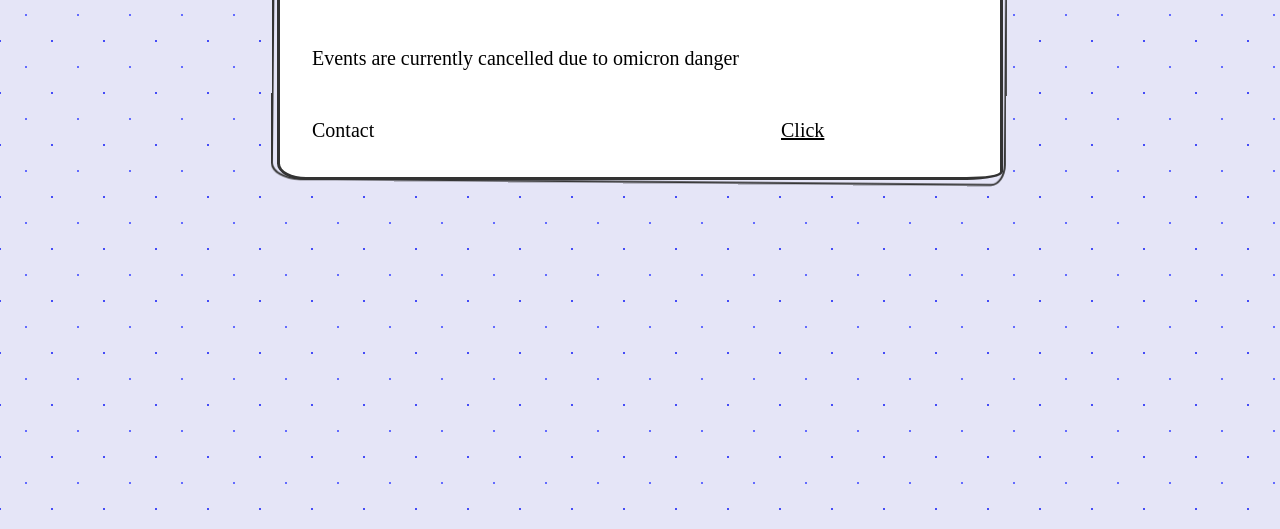
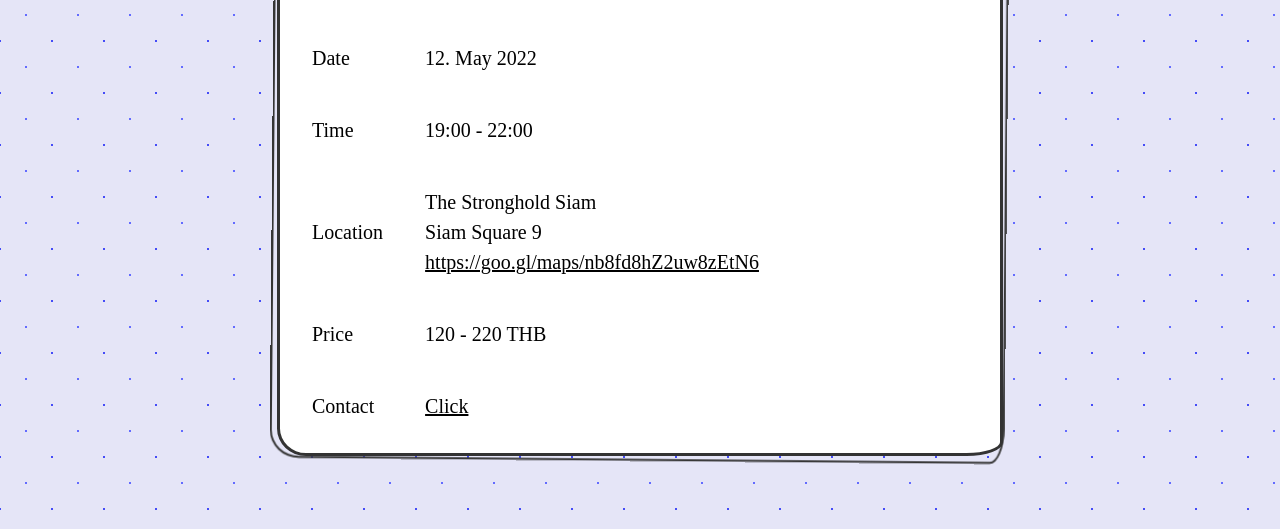
Before and after one commit to Robert-Ernst/boardgame-group, a plain HTML site: page html/index.html in a window 1280 px wide. Shown: the part 271-800 px from the top of the page. Drawn offline with Linux system fonts and the light colour scheme.

Commit message:
Update current status

```diff
--- a/html/index.html
+++ b/html/index.html
@@ -33,7 +33,26 @@
     <h2>Next round</h2>
     <table id='next-event'>
         <tr>
-            <td>Events are currently cancelled due to omicron danger</td>
+            <td>Date</td>
+            <td>12. May 2022
+            </td>
+        </tr>
+        <tr>
+            <td>Time</td>
+            <td>19:00 - 22:00</td>
+        </tr>
+        <tr>
+            <td>Location</td>
+            <td>The Stronghold Siam
+                <br>
+                Siam Square 9
+                <br>
+                <a href="https://goo.gl/maps/nb8fd8hZ2uw8zEtN6">https://goo.gl/maps/nb8fd8hZ2uw8zEtN6</a>
+            </td>
+        </tr>
+        <tr>
+            <td>Price</td>
+            <td>120 - 220 THB</td>
         </tr>
         <tr>
             <td>Contact</td>
```
Also changed, not shown: html/roundsIndex.html (+19 -0 lines).
